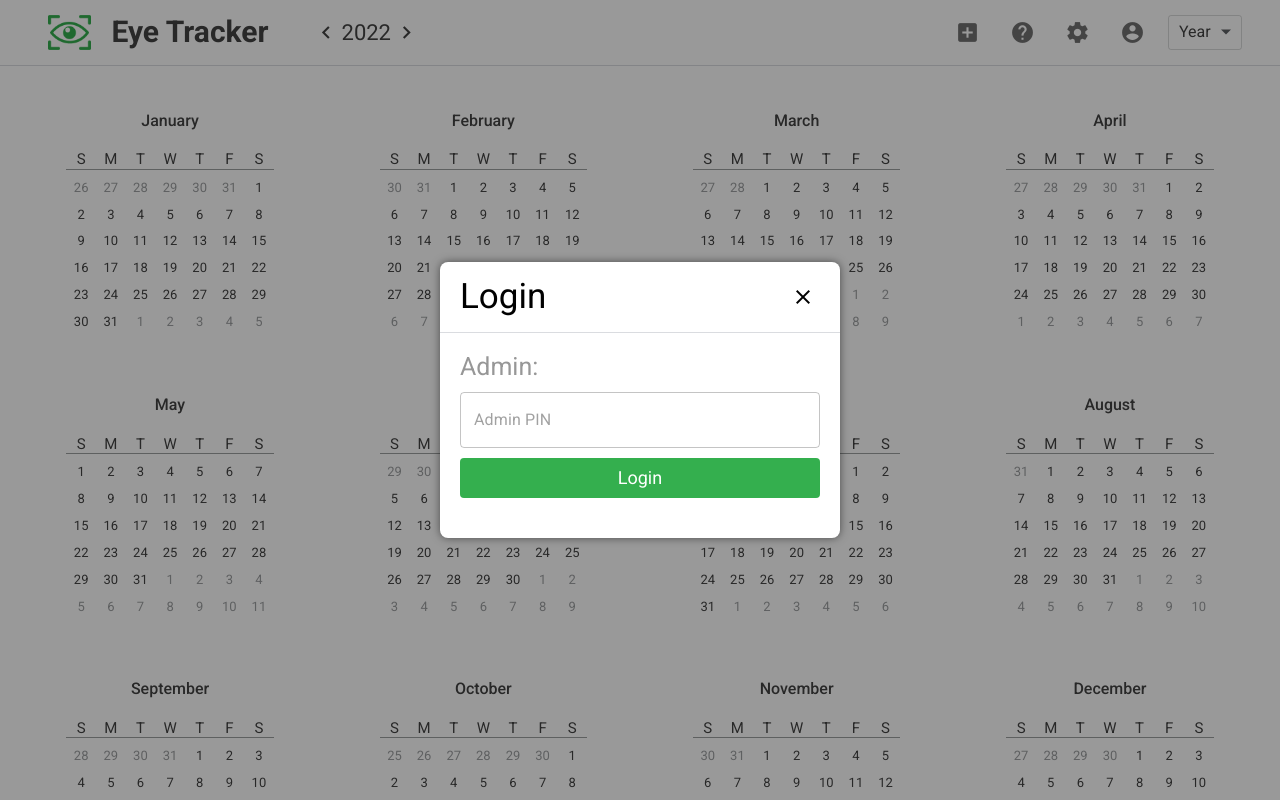
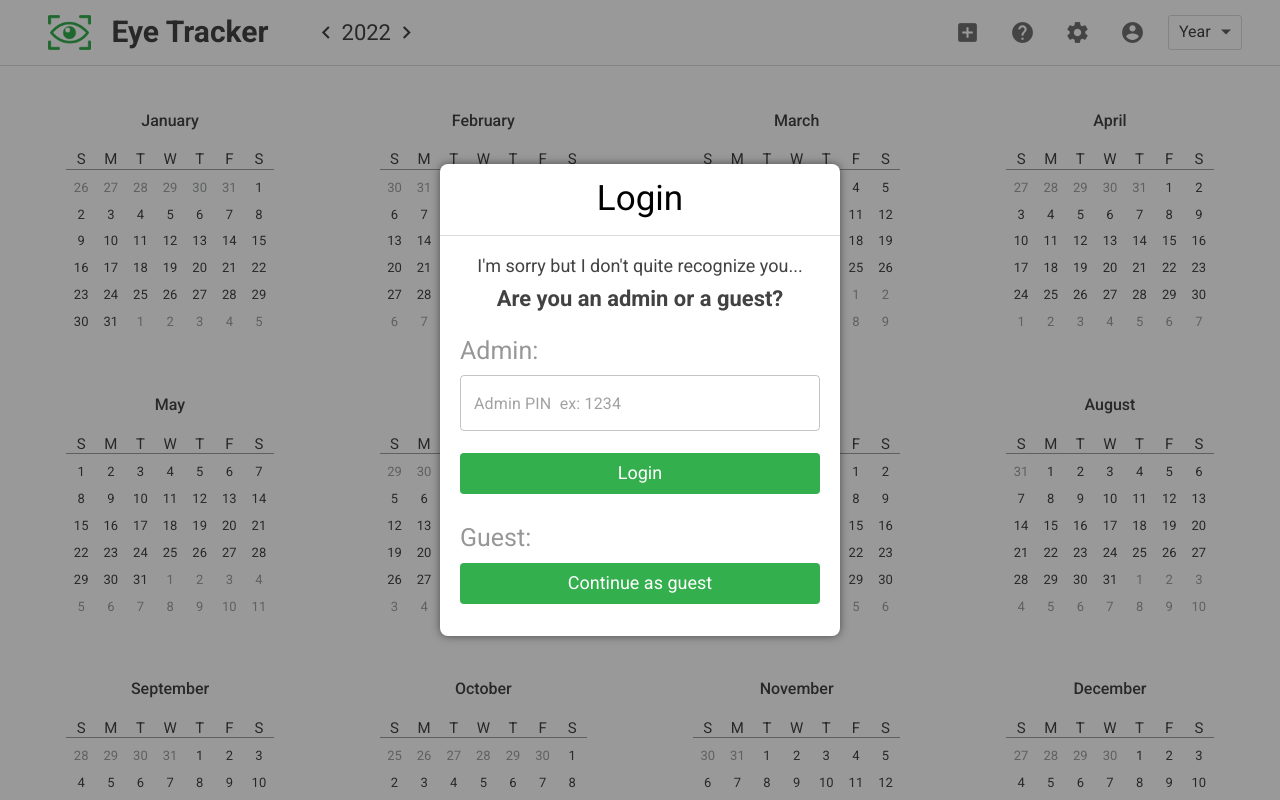
Before and after one commit to JosephRosenfeld/eye-tracker-front-end, a React (Create React App) app: page /year/login in a window 1280 px wide. Built offline with nearby package versions, Linux system fonts and the light colour scheme.

Commit message:
added client and server validation for login form

```diff
--- a/src/App.js
+++ b/src/App.js
@@ -1,3 +1,6 @@
+/*--- Utilities Imports ---*/
+import Cookies from "js-cookie";
+
 /*--- Hooks Imports ---*/
 import { useEffect } from "react";
 import { useSelector, useDispatch } from "react-redux";
@@ -15,10 +18,11 @@ import PopupPage from "./components/popup_pages/PopupPage";
 import PopupOverlay from "./components/popup_pages/PopupOverlay";
 import LoginPopup from "./components/popup_pages/LoginPopup";
 import { Routes, Route, Navigate } from "react-router-dom";
-import { AnimatePresence, motion } from "framer-motion";
+import { AnimatePresence } from "framer-motion";
 
 function App() {
   const dispatch = useDispatch();
+  console.log("app rerender");
 
   /*--- Redirect if unauthorized or wrong screen size ---*/
   const navigate = useNavigate();
@@ -26,11 +30,14 @@ function App() {
   const auth = useSelector((state) => state.auth);
   const inWidth = useSelector((state) => state.screenSize);
   useEffect(() => {
-    console.log(loc.pathname.match(/^\/[^\/]*/)[0]);
-    if (!auth && loc.pathname != "/year/login") {
-      navigate("/year/login", { replace: true, state: { redirect: true } });
+    console.log("in use effect");
+    //If we're unauthorized and not at login page, then redirect there
+    if (!auth.loggedIn && loc.pathname != "/year/login") {
+      navigate("/year/login", { replace: true });
+      //If we're on too big a screen go to a smaller one
     } else if (inWidth > 800 && loc.pathname.match(/^\/[^\/]*/)[0] == "/3day") {
       navigate("/week", { replace: true });
+      //If we're on too big a screen go to a bigger one
     } else if (
       inWidth <= 800 &&
       loc.pathname.match(/^\/[^\/]*/)[0] == "/week"
@@ -70,7 +77,7 @@ function App() {
               element={
                 <>
                   {<PopupOverlay />}
-                  <LoginPopup redirect={false} />
+                  <LoginPopup showExtraProp={!auth.loggedIn} />
                 </>
               }
             />
@@ -117,7 +124,7 @@ function App() {
               element={
                 <>
                   {<PopupOverlay />}
-                  <LoginPopup redirect={false} />
+                  <LoginPopup showExtraProp={!auth.loggedIn} />
                 </>
               }
             />
@@ -164,7 +171,7 @@ function App() {
               element={
                 <>
                   {<PopupOverlay />}
-                  <LoginPopup redirect={false} />
+                  <LoginPopup showExtraProp={!auth.loggedIn} />
                 </>
               }
             />
--- a/src/components/popup_pages/LoginPopup.css
+++ b/src/components/popup_pages/LoginPopup.css
@@ -107,18 +107,22 @@
   transition: background-color 0.15s;
 }
 
-.login-button:hover,
-.login-button:focus {
+.login-button:not(.disabled):hover,
+.login-button:not(.disabled):focus {
   background-color: #28853c;
 }
 
-/*
-@media (max-width: 800px) {
-  .login-page {
-    height: 100%;
-    border-radius: 0px;
-  }
-}*/
+.disabled {
+  cursor: auto;
+  background-color: #a5a5a5;
+}
+
+.error-txt {
+  font-size: 15px;
+  padding-top: 2px;
+  color: rgba(255, 0, 0, 0.829);
+  text-align: center;
+}
 
 @media (max-width: 600px) {
   .login-title {
--- a/src/components/popup_pages/LoginPopup.js
+++ b/src/components/popup_pages/LoginPopup.js
@@ -5,7 +5,7 @@ import { motion } from "framer-motion";
 import { createTheme, ThemeProvider } from "@mui/material/styles";
 
 /*--- Hooks Imports ---*/
-import { useState } from "react";
+import { useEffect, useState, useRef } from "react";
 import { useSelector, useDispatch } from "react-redux";
 import { useNavigate, useLocation } from "react-router-dom";
 
@@ -23,28 +23,95 @@ const theme = createTheme({
   },
 });
 
-const LoginPopup = ({ redirect = false }) => {
-  //setting redirect val
+const LoginPopup = ({ showExtraProp }) => {
+  console.log("render login");
+
+  //setting showExtra val
+  /*We store it as a state var so that its set once at initial render and doesn't
+  change per each component update (like props would)*/
+  const [showExtra, setShowExtra] = useState(showExtraProp);
+
+  //Handle rerender after login click
+  const [clickedLogIn, setClickedLogIn] = useState(false);
+  const [haveNavigated, setHaveNavigated] = useState(false);
+  const auth = useSelector((state) => state.auth);
   const loc = useLocation();
-  console.log(loc);
-  redirect = loc.state && loc.state.redirect ? loc.state.redirect : redirect;
+  const view = loc.pathname.match(/^\/[^\/]*/)[0]; //get cur view
+  const navigate = useNavigate();
+  useEffect(() => {
+    if (clickedLogIn && auth.loggedIn && !haveNavigated) {
+      setHaveNavigated(true);
+      navigate(view, {
+        replace: true,
+      });
+    }
+  });
 
-  const [pin, setPin] = useState("");
-
-  //Handle Click
+  /*--- Handle Click Function ---*/
   const dispatch = useDispatch();
-  const handleClick = (e, shouldLogin) => {
-    e.preventDefault();
-    if (shouldLogin) {
-      dispatch(login(true));
+  /*Setting the form error field is so we know where to display the error message,
+  this is only useful for server based validation, as the guest route won't have
+  any client side validation (its just a button click)*/
+  const [formErrorField, setFormErrorField] = useState(null);
+  const [clientSideErrors, setClientSideErrors] = useState({});
+  const allErrors = useRef({});
+  const handleClick = (e) => {
+    setClickedLogIn(true);
+    //Whenever we click a button, erase all pre-existing errors
+    allErrors.current = {};
+    if (e.target.className.includes("admin-button")) {
+      setFormErrorField("admin");
+      //check for client side errors first
+      const errors = validate(pin);
+      console.log(errors);
+      setClientSideErrors(errors);
+      if (Object.keys(errors).length !== 0) {
+        return; //Escape click handler so we don't dispatch to redux
+      }
+    } else if (e.target.className.includes("guest-button")) {
+      setFormErrorField("guest");
     }
-
-    closePopup();
+    dispatch(login());
   };
 
+  /*--- Set PIN Form Field ---*/
+  const [pin, setPin] = useState("");
+  const onChange = (e) => {
+    let { value } = e.target;
+    setPin(value);
+    /*If we/ve already tried to submit and the edit was on a text input then
+      update the form errors shown*/
+    if (clickedLogIn) {
+    }
+  };
+
+  /*--- Client Side PIN Validation ---*/
+  const validate = (pin) => {
+    const errors = {};
+    const fourNumsReg = /^\d\d\d\d$/;
+
+    if (pin == "") {
+      errors.pin = "This field is required for Admin login";
+    } else if (!fourNumsReg.test(pin)) {
+      errors.pin = "PIN must be exactly four digits";
+    }
+    return errors;
+  };
+
+  /*--- Set allErrors State---*/
+  //Set based on global auth state and local clientSideErrors state
+  allErrors.current = {
+    admin:
+      formErrorField == "admin" && !auth.isLoading
+        ? clientSideErrors.pin || auth.errorMessage
+        : "",
+    guest:
+      formErrorField == "guest" && !auth.isLoading ? auth.errorMessage : "",
+  };
+
+  console.log(allErrors.current);
   //Varients obj to vary animation based on screen width
   const inWidth = useSelector((state) => state.screenSize);
-  console.log(inWidth);
   const variants = {
     hidden_desktop: { opacity: 0, y: "-30px" },
     hidden_mobile: { opacity: 1, y: "100%" },
@@ -53,17 +120,11 @@ const LoginPopup = ({ redirect = false }) => {
     exit_mobile: { opacity: 1, y: "100%" },
   };
 
-  //Getting current view
-  const view = loc.pathname.match(/^\/[^\/]*/)[0];
-  console.log(view);
-
-  //navigating user to new page (with some conditional logic on replace)
-  const navigate = useNavigate();
+  //Close popup func (never keep in stack trace)
   const closePopup = () => {
-    /*On mobile its essentially a new page so its good behavior for it to be stored
-    in history (not replaced), however on desktop its basically just a popup and therefore
-    should be replaced in the history stack*/
-    navigate(view, { replace: inWidth > 800 ? true : false });
+    navigate(view, {
+      replace: true,
+    });
   };
 
   return (
@@ -78,16 +139,16 @@ const LoginPopup = ({ redirect = false }) => {
       className='login-page-container'
     >
       <div className='login-page'>
-        <div className={!redirect ? "login-header" : "login-header no-x"}>
+        <div className={!showExtra ? "login-header" : "login-header no-x"}>
           <div className='login-title'>Login</div>
-          {!redirect && (
+          {!showExtra && (
             <div className='login-x' onClick={closePopup}>
               <span className='material-icons'>close</span>
             </div>
           )}
         </div>
         <form className='login-content'>
-          {redirect && (
+          {showExtra && (
             <div className='cheeky-section'>
               {inWidth > 400 ? (
                 <div className='cheeky-message'>
@@ -106,32 +167,43 @@ const LoginPopup = ({ redirect = false }) => {
             <ThemeProvider theme={theme}>
               <TextField
                 size={inWidth < 450 ? "small" : ""}
-                placeholder='Admin PIN'
+                placeholder='Admin PIN  ex: 1234'
+                onChange={onChange}
+                disabled={auth.isLoading}
+                data-error={clientSideErrors.pin}
               />
             </ThemeProvider>
+            <span className='error-txt'>{allErrors.current.admin}</span>
             <button
-              className='login-button'
+              className={`login-button admin-button ${
+                auth.isLoading && "disabled"
+              }`}
               type='button'
               onClick={(e) => {
-                handleClick(e, true);
+                handleClick(e);
               }}
+              disabled={auth.isLoading}
             >
               Login
             </button>
           </div>
 
-          {redirect && (
+          {showExtra && (
             <div className='guest-section'>
               <div className='login-section-title'>Guest:</div>
               <button
-                className='login-button'
+                className={`login-button guest-button ${
+                  auth.isLoading && "disabled"
+                }`}
                 type='button'
                 onClick={(e) => {
-                  handleClick(e, true);
+                  handleClick(e);
                 }}
+                disabled={auth.isLoading}
               >
                 Continue as guest
               </button>
+              <span className='error-txt'>{allErrors.current.guest}</span>
             </div>
           )}
         </form>
--- a/src/components/popup_pages/PopupOverlay.js
+++ b/src/components/popup_pages/PopupOverlay.js
@@ -4,7 +4,6 @@ import "./PopupOverlay.css";
 import { motion } from "framer-motion";
 
 const PopupOverlay = () => {
-  console.log("popup rendered");
   return (
     <motion.div
       initial={{ opacity: 0 }}
--- a/src/redux/constants/constants.js
+++ b/src/redux/constants/constants.js
@@ -1,3 +1,5 @@
 export const CHANGE_DATE = "CHANGE_DATE";
 export const CHANGE_SIZE = "CHANGE_SIZE";
-export const LOGIN = "LOGIN";
+export const LOGIN_LOADING = "LOGIN_LOADING";
+export const LOGIN_SUCCESS = "LOGIN_SUCCESS";
+export const LOGIN_ERROR = "LOGIN_ERROR";
--- a/src/screens/MultiDay.js
+++ b/src/screens/MultiDay.js
@@ -16,18 +16,6 @@ import { Outlet, useNavigate } from "react-router-dom";
 /*--- Action Imports ---*/
 
 const MultiDay = ({ newViewDt = null, redirect = false }) => {
-  console.log("multi day render");
-
-  /*--- Redirect if unauthorized ---*/
-  const navigate = useNavigate();
-  const auth = useSelector((state) => state.auth);
-  useEffect(() => {
-    console.log("in useEffect");
-    if (!auth && !redirect) {
-      navigate("/year/login", { replace: true, state: { redirect: true } });
-    }
-  }, []);
-
   /*We use a ref here so that if view changes to some non multi-day val (like if we
     switch to a year view) then it doesn't rerender the wrong amount of days right
     before switching to the new view */
@@ -37,9 +25,9 @@ const MultiDay = ({ newViewDt = null, redirect = false }) => {
   if (view != "/3day" && view != "/week") {
     view = viewRef.current;
   }
+
   //Retrieve and Extract Global State Vars
   let { year, month, day } = useSelector((state) => state.viewDt);
-
   //if newViewDt isn't null overwrite our local view date
   //(Update of global viewDt happened in the double click function on the Yearly)
   if (newViewDt) {
```
Also changed, not shown: src/redux/actions/authActions.js (+22 -7 lines), src/redux/reducers/authReducer.js (+18 -5 lines).
